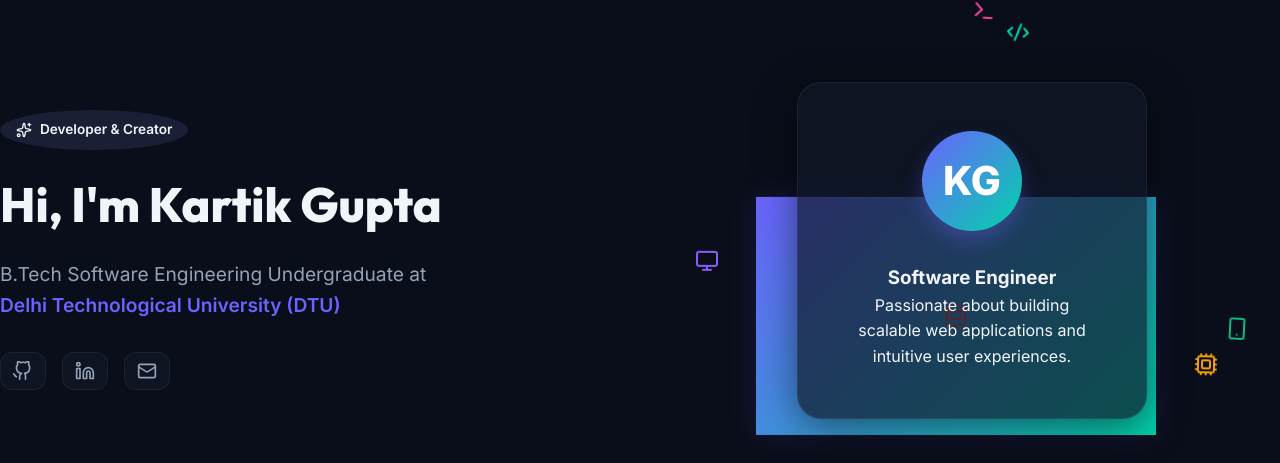
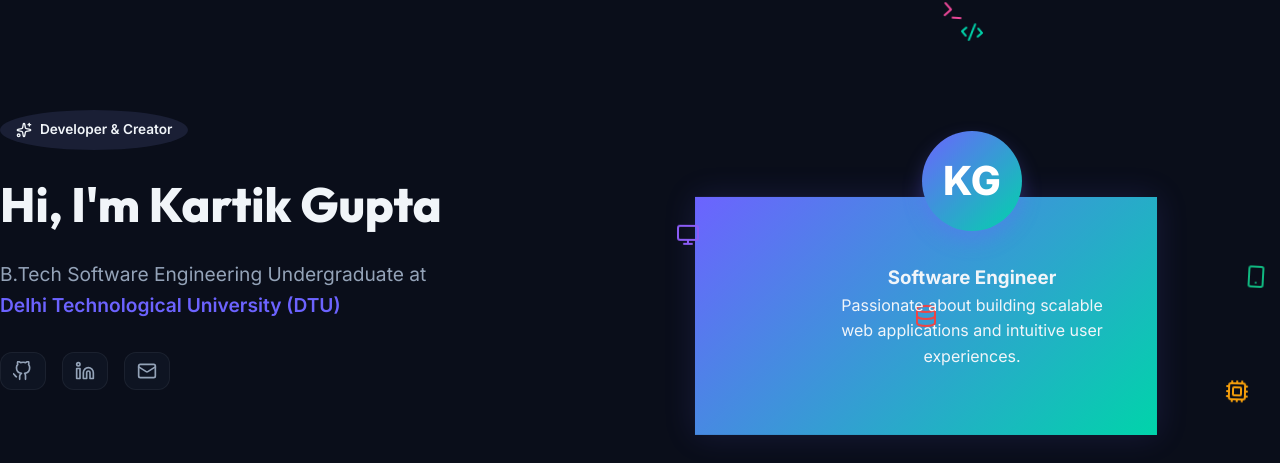
Before and after one commit to Kg1511/ShopSphere, a React (Vite) app in the folder client/: page /about in a window 1280 px wide. Shown: the part 199-662 px from the top of the page. Built offline with nearby package versions, Linux system fonts and the light colour scheme; no server answers.

Commit message:
Remove profile card background and push icons further out

```diff
--- a/client/src/index.css
+++ b/client/src/index.css
@@ -2172,12 +2172,10 @@ select.input-field option {
 }
 
 .profile-card {
-  background: var(--bg-card);
-  border: 1px solid var(--border-subtle);
-  border-radius: var(--radius-xl);
-  padding: var(--space-2xl);
+  background: transparent;
+  border: none;
+  padding: var(--space-xl);
   text-align: center;
-  box-shadow: var(--shadow-lg);
   position: relative;
   z-index: 5;
   width: 100%;
@@ -2215,14 +2213,14 @@ select.input-field option {
   filter: drop-shadow(0 10px 15px rgba(108, 99, 255, 0.4));
 }
 
-.float-1 { top: 10%; left: 20%; animation-delay: 0s; }
-.float-2 { top: 20%; right: 15%; animation-delay: -2s; }
-.float-3 { bottom: 15%; left: 15%; animation-delay: -4s; }
-.float-4 { bottom: 25%; right: 10%; animation-delay: -6s; }
-.float-5 { top: 5%; left: 50%; animation-delay: -1s; }
-.float-6 { bottom: 5%; right: 40%; animation-delay: -3s; }
-.float-7 { top: 50%; left: 5%; animation-delay: -5s; }
-.float-8 { top: 65%; right: 5%; animation-delay: -7s; }
+.float-1 { top: 10%; left: 5%; animation-delay: 0s; }
+.float-2 { top: 15%; right: 5%; animation-delay: -2s; }
+.float-3 { bottom: 15%; left: 5%; animation-delay: -4s; }
+.float-4 { bottom: 20%; right: 5%; animation-delay: -6s; }
+.float-5 { top: 5%; left: 45%; animation-delay: -1s; }
+.float-6 { bottom: 5%; right: 45%; animation-delay: -3s; }
+.float-7 { top: 45%; left: 2%; animation-delay: -5s; }
+.float-8 { top: 55%; right: 2%; animation-delay: -7s; }
 
 @keyframes float-orbit {
   0%, 100% { transform: translateY(0px) rotate(0deg); }
```
